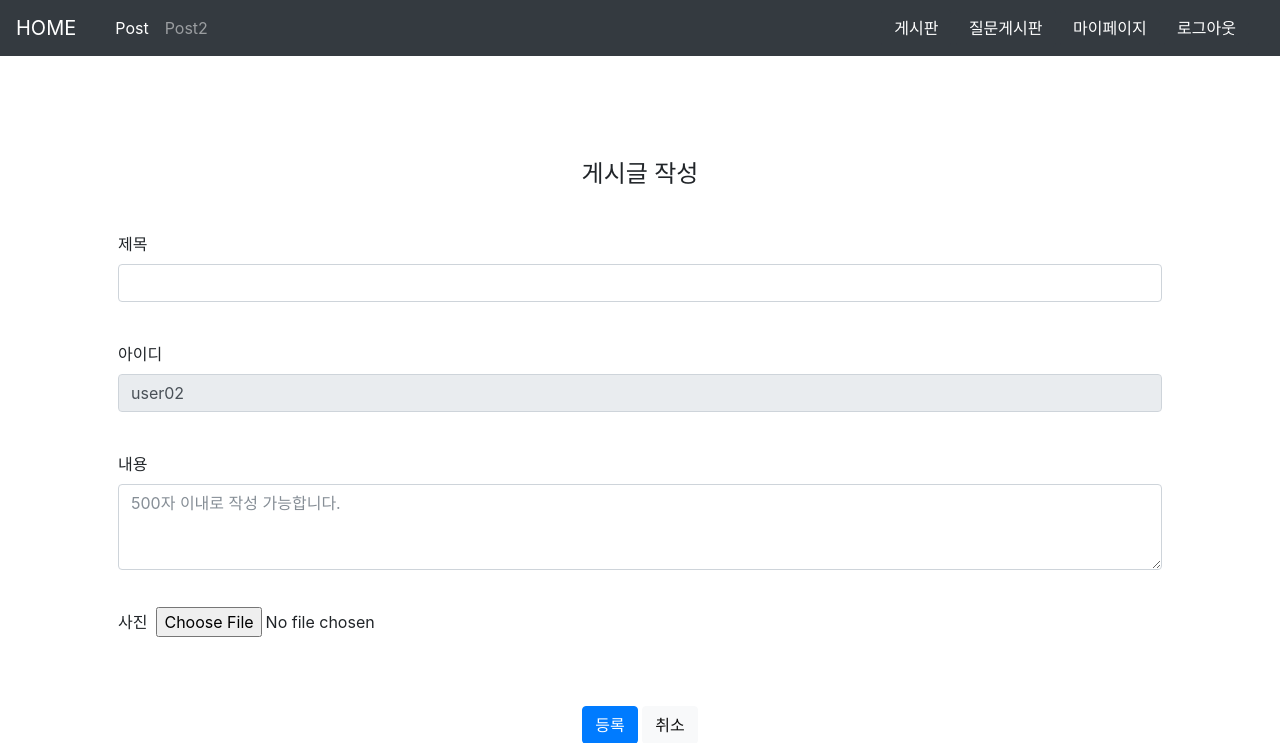
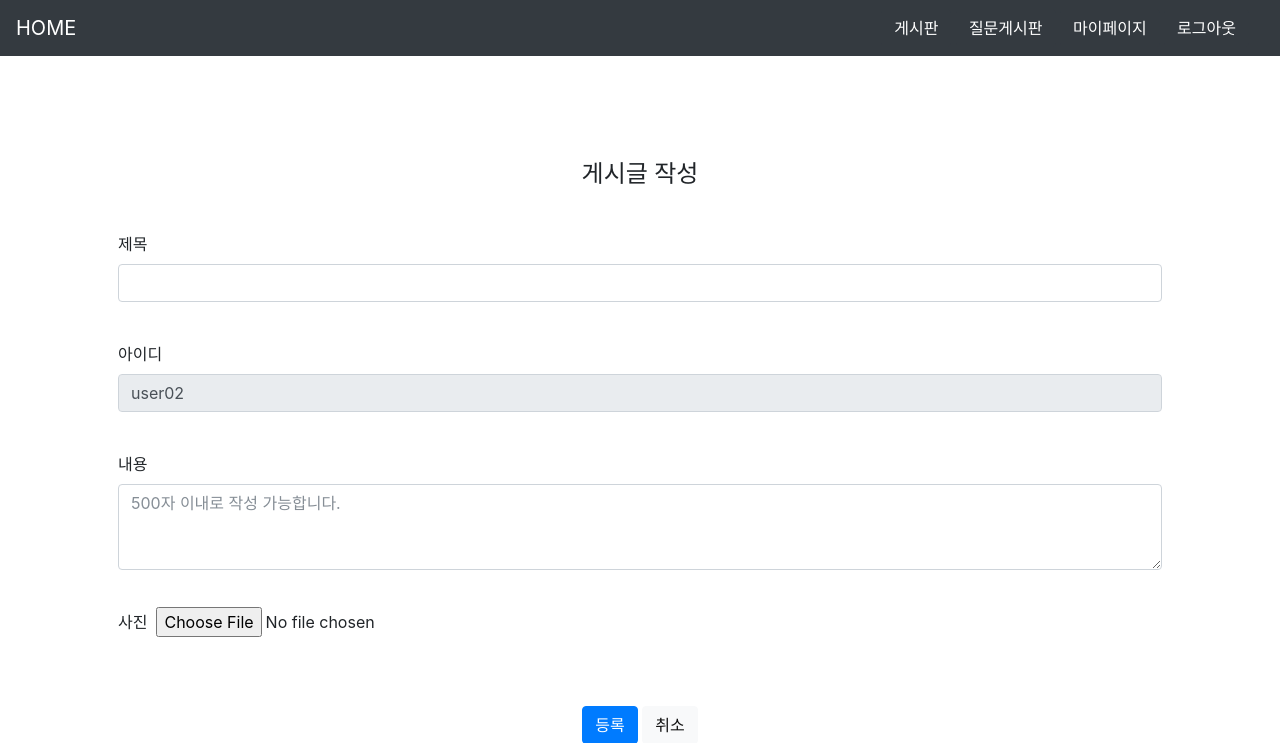
Before and after one commit to PD-team2/OurHome, a Flask app: page /gallery/add in a window 1280 px wide. Shown: the top 743 px of the page. Run offline with Flask 2, Linux system fonts and the light colour scheme; a user stored in the database is signed in; some libraries are stand-ins or nearby versions.

Commit message:
update Header

```diff
--- a/templates/board/list.html
+++ b/templates/board/list.html
@@ -17,10 +17,10 @@
 		<div class="container-fluid full-width">
 		<ul class="nav navbar-nav">
 		<li class="nav-item active">
-			<a class="nav-link" href="/post">Post</a>
+
 		</li>
 		<li class="nav-item">
-			<a class="nav-link" href="/question/post">Post2</a>
+
 		</li>
 		</ul>
 		<div>
--- a/templates/gallery/detail.html
+++ b/templates/gallery/detail.html
@@ -28,16 +28,16 @@
 		<div class="container-fluid full-width">
 		<ul class="nav navbar-nav">
 		<li class="nav-item active">
-			<a class="nav-link" href="/post">Post</a>
+
 		</li>
 		<li class="nav-item">
-			<a class="nav-link" href="/post">Post2</a>
+
 		</li>
 		</ul>
 		<div>
 		{% if session.flag == True %}
 			<button class="btn btn-dark btn-right" type="button" onclick="location.href='/gallery/list'">게시판</button>
-			<button class="btn btn-dark btn-right" type="button" onclick="location.href='/post'">질문게시판</button>
+			<button class="btn btn-dark btn-right" type="button" onclick="location.href='/board/list'">질문게시판</button>
 			<button class="btn btn-dark btn-right" type="button" onclick="location.href='/member/myinfo'">마이페이지</button>
 			<button class="btn btn-dark btn-right" type="button" onclick="location.href='/member/logout'">로그아웃</button>
 		{% else %}
--- a/templates/gallery/edit.html
+++ b/templates/gallery/edit.html
@@ -17,16 +17,16 @@
 		<div class="container-fluid full-width">
 		<ul class="nav navbar-nav">
 		<li class="nav-item active">
-			<a class="nav-link" href="/post">Post</a>
+
 		</li>
 		<li class="nav-item">
-			<a class="nav-link" href="/post">Post2</a>
+
 		</li>
 		</ul>
 		<div>
 		{% if session.flag == True %}
 			<button class="btn btn-dark btn-right" type="button" onclick="location.href='/gallery/list'">게시판</button>
-			<button class="btn btn-dark btn-right" type="button" onclick="location.href='/post'">질문게시판</button>
+			<button class="btn btn-dark btn-right" type="button" onclick="location.href='/board/list'">질문게시판</button>
 			<button class="btn btn-dark btn-right" type="button" onclick="location.href='/member/myinfo'">마이페이지</button>
 			<button class="btn btn-dark btn-right" type="button" onclick="location.href='/member/logout'">로그아웃</button>
 		{% else %}
--- a/templates/gallery/form.html
+++ b/templates/gallery/form.html
@@ -17,16 +17,16 @@
 		<div class="container-fluid full-width">
 		<ul class="nav navbar-nav">
 		<li class="nav-item active">
-			<a class="nav-link" href="/post">Post</a>
+
 		</li>
 		<li class="nav-item">
-			<a class="nav-link" href="/post">Post2</a>
+
 		</li>
 		</ul>
 		<div>
 		{% if session.flag == True %}
 			<button class="btn btn-dark btn-right" type="button" onclick="location.href='/gallery/list'">게시판</button>
-			<button class="btn btn-dark btn-right" type="button" onclick="location.href='/post'">질문게시판</button>
+			<button class="btn btn-dark btn-right" type="button" onclick="location.href='/board/list'">질문게시판</button>
 			<button class="btn btn-dark btn-right" type="button" onclick="location.href='/member/myinfo'">마이페이지</button>
 			<button class="btn btn-dark btn-right" type="button" onclick="location.href='/member/logout'">로그아웃</button>
 		{% else %}
--- a/templates/gallery/list.html
+++ b/templates/gallery/list.html
@@ -20,16 +20,16 @@
 		<div class="container-fluid full-width">
 		<ul class="nav navbar-nav">
 		<li class="nav-item active">
-			<a class="nav-link" href="/post">Post</a>
+
 		</li>
 		<li class="nav-item">
-			<a class="nav-link" href="/post">Post2</a>
+
 		</li>
 		</ul>
 		<div>
 		{% if session.flag == True %}
 			<button class="btn btn-dark btn-right" type="button" onclick="location.href='/gallery/list'">게시판</button>
-			<button class="btn btn-dark btn-right" type="button" onclick="location.href='/post'">질문게시판</button>
+			<button class="btn btn-dark btn-right" type="button" onclick="location.href='/board/list'">질문게시판</button>
 			<button class="btn btn-dark btn-right" type="button" onclick="location.href='/member/myinfo'">마이페이지</button>
 			<button class="btn btn-dark btn-right" type="button" onclick="location.href='/member/logout'">로그아웃</button>
 		{% else %}
--- a/templates/map/animal_hospital.html
+++ b/templates/map/animal_hospital.html
@@ -22,10 +22,10 @@
 		<div class="container-fluid full-width">
 		<ul class="nav navbar-nav">
 		<li class="nav-item active">
-			<a class="nav-link" href="/post">Post</a>
+
 		</li>
 		<li class="nav-item">
-			<a class="nav-link" href="/post">Post2</a>
+
 		</li>
 
 		</ul>
--- a/templates/map/box.html
+++ b/templates/map/box.html
@@ -22,10 +22,10 @@
 		<div class="container-fluid full-width">
 		<ul class="nav navbar-nav">
 		<li class="nav-item active">
-			<a class="nav-link" href="/post">Post</a>
+
 		</li>
 		<li class="nav-item">
-			<a class="nav-link" href="/post">Post2</a>
+
 		</li>
 
 		</ul>
--- a/templates/map/health.html
+++ b/templates/map/health.html
@@ -22,10 +22,10 @@
 		<div class="container-fluid full-width">
 		<ul class="nav navbar-nav">
 		<li class="nav-item active">
-			<a class="nav-link" href="/post">Post</a>
+
 		</li>
 		<li class="nav-item">
-			<a class="nav-link" href="/post">Post2</a>
+
 		</li>
 
 		</ul>
--- a/templates/map/hospital.html
+++ b/templates/map/hospital.html
@@ -22,10 +22,10 @@
 		<div class="container-fluid full-width">
 		<ul class="nav navbar-nav">
 		<li class="nav-item active">
-			<a class="nav-link" href="/post">Post</a>
+
 		</li>
 		<li class="nav-item">
-			<a class="nav-link" href="/post">Post2</a>
+
 		</li>
 
 		</ul>
--- a/templates/map/keyword.html
+++ b/templates/map/keyword.html
@@ -60,10 +60,10 @@
 		<div class="container-fluid full-width">
 		<ul class="nav navbar-nav">
 		<li class="nav-item active">
-			<a class="nav-link" href="/post">Post</a>
+
 		</li>
 		<li class="nav-item">
-			<a class="nav-link" href="/post">Post2</a>
+
 		</li>
 
 		</ul>
--- a/templates/map/maphome.html
+++ b/templates/map/maphome.html
@@ -22,10 +22,10 @@
 		<div class="container-fluid full-width">
 		<ul class="nav navbar-nav">
 		<li class="nav-item active">
-			<a class="nav-link" href="/post">Post</a>
+
 		</li>
 		<li class="nav-item">
-			<a class="nav-link" href="/post">Post2</a>
+
 		</li>
 
 		</ul>
--- a/templates/map/medicine.html
+++ b/templates/map/medicine.html
@@ -22,10 +22,10 @@
 		<div class="container-fluid full-width">
 		<ul class="nav navbar-nav">
 		<li class="nav-item active">
-			<a class="nav-link" href="/post">Post</a>
+
 		</li>
 		<li class="nav-item">
-			<a class="nav-link" href="/post">Post2</a>
+
 		</li>
 
 		</ul>
--- a/templates/map/pet.html
+++ b/templates/map/pet.html
@@ -22,10 +22,10 @@
 		<div class="container-fluid full-width">
 		<ul class="nav navbar-nav">
 		<li class="nav-item active">
-			<a class="nav-link" href="/post">Post</a>
+
 		</li>
 		<li class="nav-item">
-			<a class="nav-link" href="/post">Post2</a>
+
 		</li>
 
 		</ul>
```
